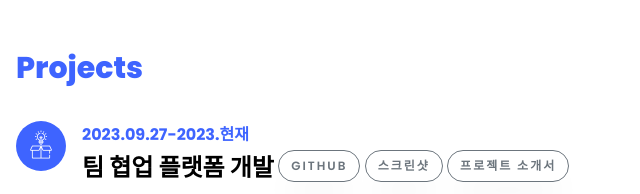
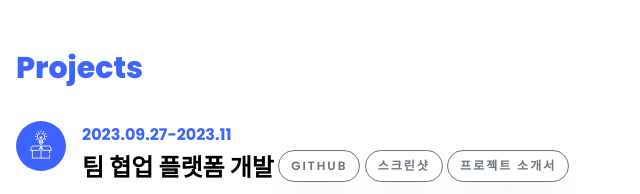
Before and after one commit to HongSeungHee25/Portfolio.github.io, a plain HTML site: page index.html in a window 1280 px wide. Shown: the part 1700-1894 px from the top of the page, 354-994 px from the left. Drawn offline with Linux system fonts and the light colour scheme; files whose address does not match are found by name.

Commit message:
Update index.html

```diff
--- a/index.html
+++ b/index.html
@@ -171,7 +171,7 @@
 								<span class="flaticon-ideas"></span>
 							</div>
 							<div class="text pl-3">
-								<span class="date">2023.09.27-2023.현재</span>
+								<span class="date">2023.09.27-2023.11</span>
 								<div class="d-flex">
 									<h2>팀 협업 플랫폼 개발</h2>
 									<div>&nbsp;<a class="btn btn-outline-secondary" target="_blank"
```
